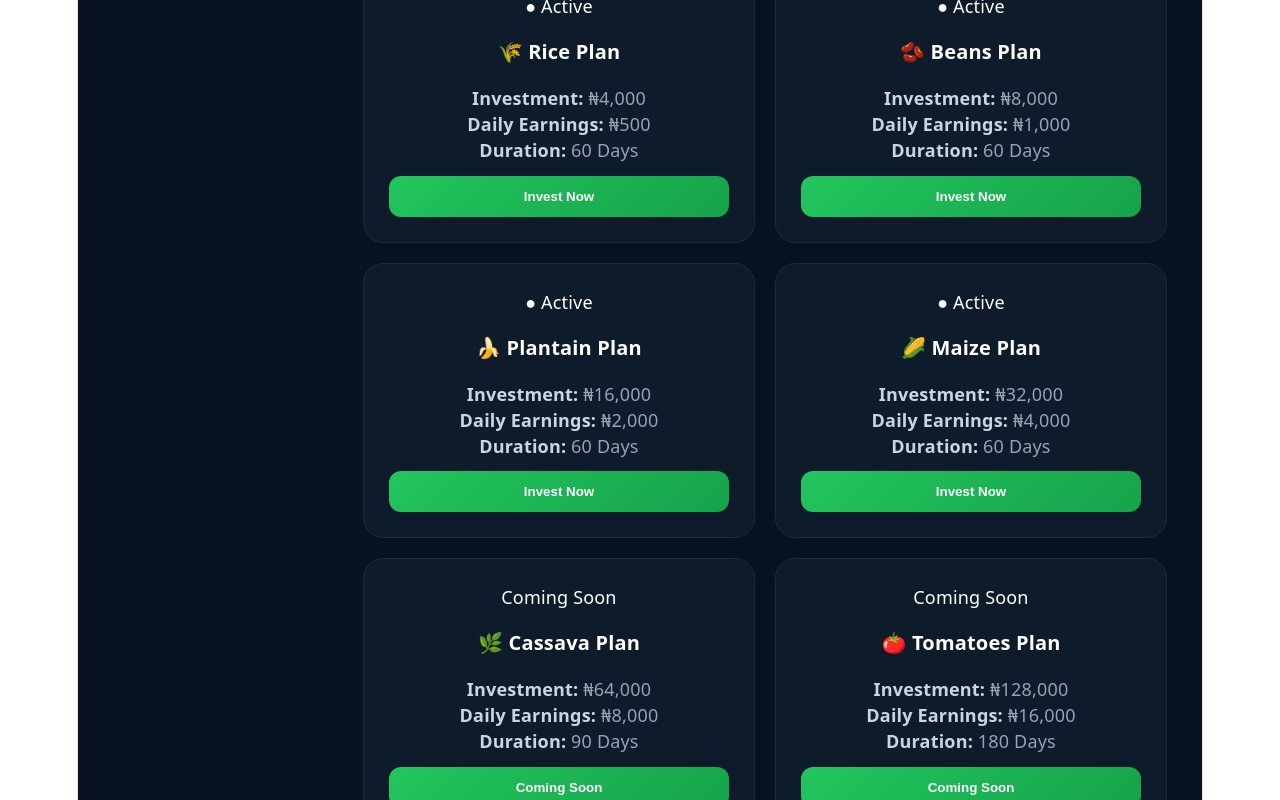
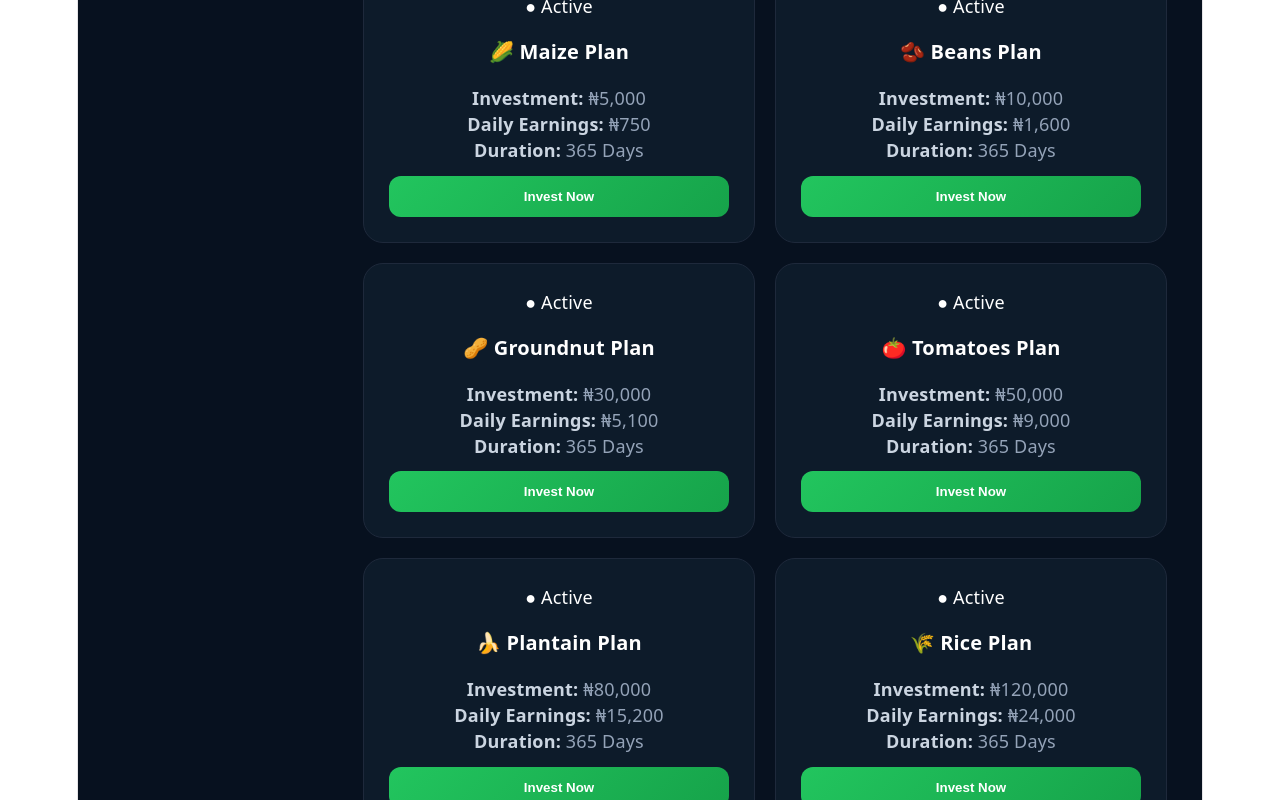
Before and after one commit to anierobilawrence109-ship-it/harvestfund, a React (Vite) app: page /dashboard in a window 1280 px wide. Shown: the part 800-1600 px from the top of the page. Built offline with nearby package versions, Linux system fonts and the light colour scheme; no server answers; sample sign-in values are in the browser's storage.

Commit message:
Updated investment plans

```diff
--- a/src/components/Projects.jsx
+++ b/src/components/Projects.jsx
@@ -9,65 +9,68 @@ function Projects({ publicPage = false }) {
 
   const projects = [
   {
-      name: "🌾 Rice Plan",
-      planName: "Rice Plan",
-      amount: 4000,
-      earnings: 500,
-      duration: "60 Days",
+    name: "🌽 Maize Plan",
+    planName: "Maize Plan",
+    amount: 5000,
+    earnings: 750,
+    duration: "365 Days",
     status: "Active",
   },
   {
     name: "🫘 Beans Plan",
     planName: "Beans Plan",
-      amount: 8000,
-      earnings: 1000,
-      duration: "60 Days",
+    amount: 10000,
+    earnings: 1600,
+    duration: "365 Days",
+    status: "Active",
+  },
+  {
+    name: "🥜 Groundnut Plan",
+    planName: "Groundnut Plan",
+    amount: 30000,
+    earnings: 5100,
+    duration: "365 Days",
+    status: "Active",
+  },
+  {
+    name: "🍅 Tomatoes Plan",
+    planName: "Tomatoes Plan",
+    amount: 50000,
+    earnings: 9000,
+    duration: "365 Days",
     status: "Active",
   },
   {
     name: "🍌 Plantain Plan",
     planName: "Plantain Plan",
-      amount: 16000,
-      earnings: 2000,
-      duration: "60 Days",
+    amount: 80000,
+    earnings: 15200,
+    duration: "365 Days",
     status: "Active",
   },
   {
-      name: "🌽 Maize Plan",
-      planName: "Maize Plan",
-      amount: 32000,
-      earnings: 4000,
-      duration: "60 Days",
+    name: "🌾 Rice Plan",
+    planName: "Rice Plan",
+    amount: 120000,
+    earnings: 24000,
+    duration: "365 Days",
     status: "Active",
   },
-
   {
     name: "🌿 Cassava Plan",
-      amount: 64000,
-      earnings: 8000,
-      duration: "90 Days",
-      status: "Coming Soon",
-    },
-    {
-      name: "🍅 Tomatoes Plan",
-      amount: 128000,
-      earnings: 16000,
-      duration: "180 Days",
-      status: "Coming Soon",
-    },
-    {
-      name: "🥜 Groundnut Plan",
-      amount: 256000,
-      earnings: 32000,
-      duration: "180 Days",
-      status: "Coming Soon",
+    planName: "Cassava Plan",
+    amount: 250000,
+    earnings: 55000,
+    duration: "365 Days",
+    status: "Active",
   },
   {
     name: "🍠 Yam Plan",
-      amount: 512000,
-      earnings: 64000,
-      duration: "180 Days",
-      status: "Coming Soon",
+    planName: "Yam Plan",
+    amount: 500000,
+    earnings: 125000,
+    duration: "365 Days",
+    status: "Active",
   },
 ];
 
--- a/src/pages/Investments.jsx
+++ b/src/pages/Investments.jsx
@@ -73,50 +73,94 @@ function Investments() {
         <p style={{ color: "green", fontWeight: "bold" }}>
           {serverMessage}
         </p>
+<div className="investment-card">
+  <h2>🌽 Maize Plan</h2>
+  <p>Investment: ₦5,000</p>
+  <p>Daily Earnings: ₦750</p>
+  <p>Duration: 365 Days</p>
 
-        <div className="investment-card">
-  <h2>🌾 Rice Plan</h2>
-  <p>Investment: ₦4,000</p>
-  <p>Daily Earnings: ₦500</p>
-  <p>Duration: 60 Days</p>
-
-  <button onClick={() => invest("Rice Plan", 4000, 500, 60)}>
+  <button onClick={() => invest("Maize Plan", 5000, 750, 365)}>
     Invest
   </button>
 </div>
 
 <div className="investment-card">
   <h2>🫘 Beans Plan</h2>
-  <p>Investment: ₦8,000</p>
-  <p>Daily Earnings: ₦1,000</p>
-  <p>Duration: 60 Days</p>
+  <p>Investment: ₦10,000</p>
+  <p>Daily Earnings: ₦1,600</p>
+  <p>Duration: 365 Days</p>
 
-  <button onClick={() => invest("Beans Plan", 8000, 1000, 60)}>
+  <button onClick={() => invest("Beans Plan", 10000, 1600, 365)}>
+    Invest
+  </button>
+</div>
+
+<div className="investment-card">
+  <h2>🥜 Groundnut Plan</h2>
+  <p>Investment: ₦30,000</p>
+  <p>Daily Earnings: ₦5,100</p>
+  <p>Duration: 365 Days</p>
+
+  <button onClick={() => invest("Groundnut Plan", 30000, 5100, 365)}>
+    Invest
+  </button>
+</div>
+
+<div className="investment-card">
+  <h2>🍅 Tomatoes Plan</h2>
+  <p>Investment: ₦50,000</p>
+  <p>Daily Earnings: ₦9,000</p>
+  <p>Duration: 365 Days</p>
+
+  <button onClick={() => invest("Tomatoes Plan", 50000, 9000, 365)}>
     Invest
   </button>
 </div>
 
 <div className="investment-card">
   <h2>🍌 Plantain Plan</h2>
-  <p>Investment: ₦16,000</p>
-  <p>Daily Earnings: ₦2,000</p>
-  <p>Duration: 60 Days</p>
+  <p>Investment: ₦80,000</p>
+  <p>Daily Earnings: ₦15,200</p>
+  <p>Duration: 365 Days</p>
 
-  <button onClick={() => invest("Plantain Plan", 16000, 2000, 60)}>
+  <button onClick={() => invest("Plantain Plan", 80000, 15200, 365)}>
     Invest
   </button>
 </div>
 
 <div className="investment-card">
-  <h2>🌽 Maize Plan</h2>
-  <p>Investment: ₦32,000</p>
-  <p>Daily Earnings: ₦4,000</p>
-  <p>Duration: 60 Days</p>
+  <h2>🌾 Rice Plan</h2>
+  <p>Investment: ₦120,000</p>
+  <p>Daily Earnings: ₦24,000</p>
+  <p>Duration: 365 Days</p>
 
-  <button onClick={() => invest("Maize Plan", 32000, 4000, 60)}>
+  <button onClick={() => invest("Rice Plan", 120000, 24000, 365)}>
     Invest
   </button>
 </div>
+
+<div className="investment-card">
+  <h2>🌿 Cassava Plan</h2>
+  <p>Investment: ₦250,000</p>
+  <p>Daily Earnings: ₦55,000</p>
+  <p>Duration: 365 Days</p>
+
+  <button onClick={() => invest("Cassava Plan", 250000, 55000, 365)}>
+    Invest
+  </button>
+</div>
+
+<div className="investment-card">
+  <h2>🍠 Yam Plan</h2>
+  <p>Investment: ₦500,000</p>
+  <p>Daily Earnings: ₦125,000</p>
+  <p>Duration: 365 Days</p>
+
+  <button onClick={() => invest("Yam Plan", 500000, 125000, 365)}>
+    Invest
+  </button>
+</div>
+
 
         <hr />
 
```
Also changed, not shown: 1 other file (tests, documents, lock files or other folders). Lines whose indentation alone changed are shown as unchanged.
